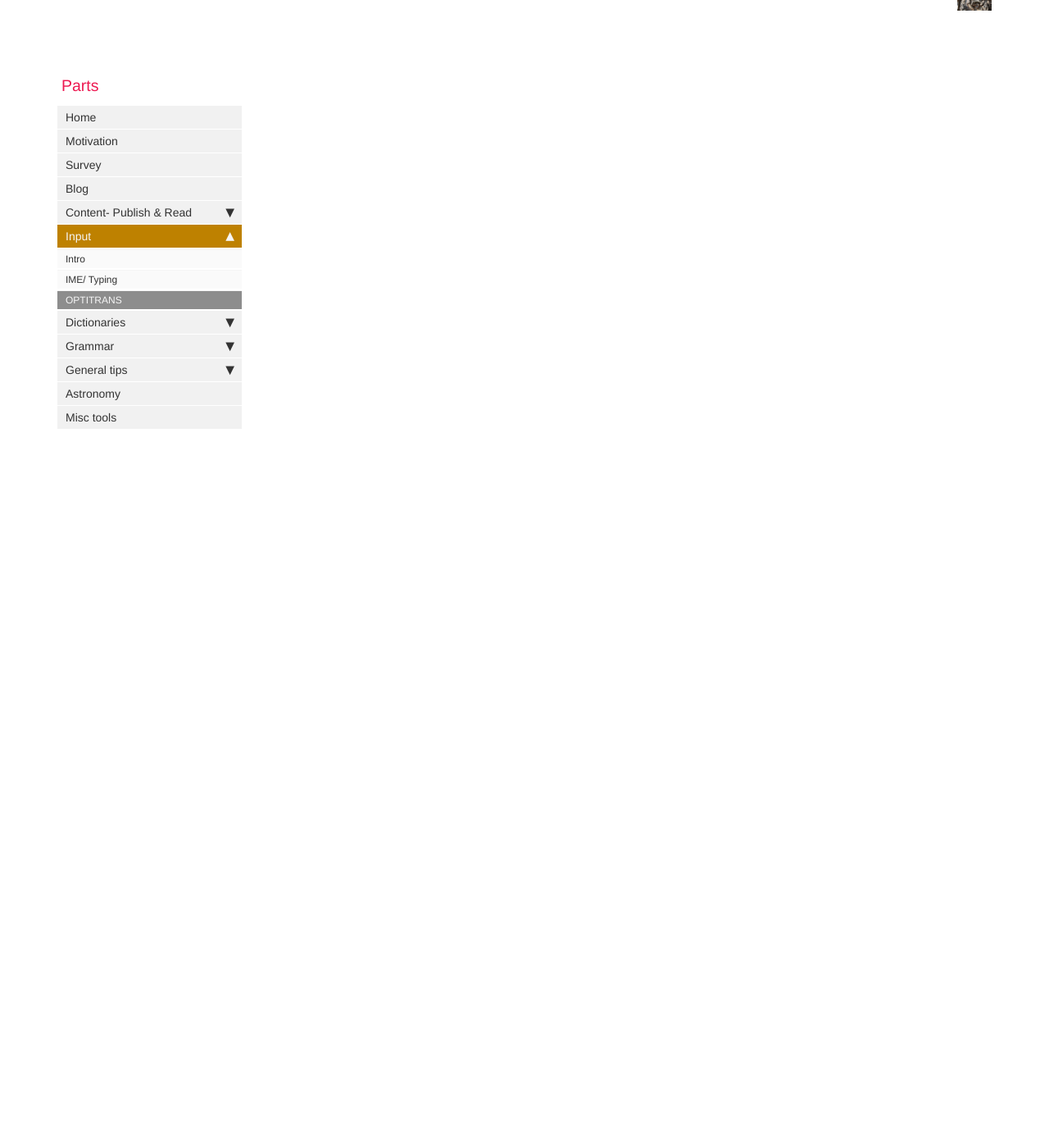
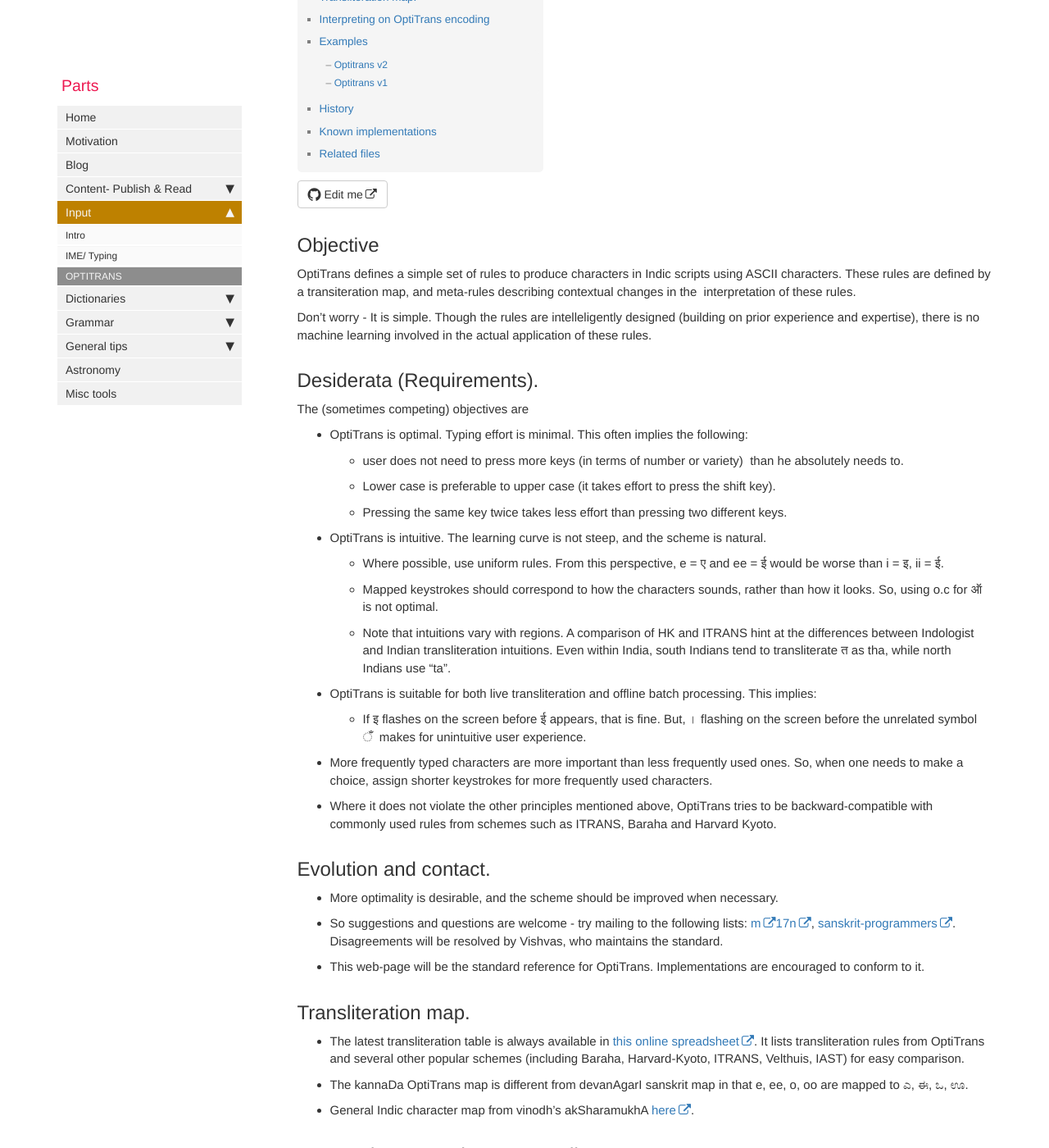
Before and after one commit to sanskrit-coders/jekyll-site-archived, a Jekyll site: the page built from pages/input/optitrans.md, in a window 1280 px wide and 1400 px high, scrolled down 270 px. Shown: the whole window at 82% size. Built offline with Jekyll 4.4.1, drawn with Linux system fonts in a browser that asks for light colours; nearby versions of some CDN libraries; our own code applies the rules of GitHub Pages for plain Markdown files; comment, search, counter and statistics services are not loaded; before the commit the page ends 900 px from its top, so only the background shows below that; some of the changed text lies outside the part shown.

Commit message:
Content update

```diff
--- a/pages/input/optitrans.md
+++ b/pages/input/optitrans.md
@@ -0,0 +1,119 @@
+---
+title: Optitrans
+---
+
+Objective
+-------
+
+OptiTrans defines a simple set of rules to produce characters in Indic scripts using ASCII characters. These rules are defined by a transiteration map, and meta-rules describing contextual changes in the  interpretation of these rules.
+
+Don't worry - It is simple. Though the rules are intelleligently designed (building on prior experience and expertise), there is no machine learning involved in the actual application of these rules.
+
+Desiderata (Requirements).
+----------------------------
+
+The (sometimes competing) objectives are
+
+*   OptiTrans is optimal. Typing effort is minimal. This often implies the following:
+
+    *   user does not need to press more keys (in terms of number or variety)  than he absolutely needs to.
+    *   Lower case is preferable to upper case (it takes effort to press the shift key).
+    *   Pressing the same key twice takes less effort than pressing two different keys.
+
+*   OptiTrans is intuitive. The learning curve is not steep, and the scheme is natural.
+
+    *   Where possible, use uniform rules. From this perspective, e = ए and ee = ई would be worse than i = इ, ii = ई.
+
+    *   Mapped keystrokes should correspond to how the characters sounds, rather than how it looks. So, using o.c for ऑ is not optimal.
+
+    *   Note that intuitions vary with regions. A comparison of HK and ITRANS hint at the differences between Indologist and Indian transliteration intuitions. Even within India, south Indians tend to transliterate त as tha, while north Indians use "ta".
+
+*   OptiTrans is suitable for both live transliteration and offline batch processing. This implies:
+
+    *   If इ flashes on the screen before ई appears, that is fine. But, । flashing on the screen before the unrelated symbol  ँ  makes for unintuitive user experience.
+
+*   More frequently typed characters are more important than less frequently used ones. So, when one needs to make a choice, assign shorter keystrokes for more frequently used characters.
+*   Where it does not violate the other principles mentioned above, OptiTrans tries to be backward-compatible with commonly used rules from schemes such as ITRANS, Baraha and Harvard Kyoto.
+
+
+Evolution and contact.
+----------------------------
+
+*   More optimality is desirable, and the scheme should be improved when necessary.
+*   So suggestions and questions are welcome - try mailing to the following lists: [m](https://lists.nongnu.org/mailman/listinfo/m17n-list)[17n](https://lists.nongnu.org/mailman/listinfo/m17n-list), [sanskrit-programmers](http://groups.google.com/group/sanskrit-programmers). Disagreements will be resolved by Vishvas, who maintains the standard.
+*   This web-page will be the standard reference for OptiTrans. Implementations are encouraged to conform to it.
+
+Transliteration map.
+---------------------
+
+*   The latest transliteration table is always available in [this online spreadsheet](https://docs.google.com/spreadsheet/ccc?key=0Al_QBT-hoqqVdHQ1MFZLU0FveUU0SlJRMFJ5MWZPWnc). It lists transliteration rules from OptiTrans and several other popular schemes (including Baraha, Harvard-Kyoto, ITRANS, Velthuis, IAST) for easy comparison.
+*   The kannaDa OptiTrans map is different from devanAgarI sanskrit map in that e, ee, o, oo are mapped to ಎ, ಈ, ಒ, ಊ.
+*   General Indic character map from vinodh's akSharamukhA [here](http://www.virtualvinodh.com/wp/character-matrix/).
+
+Interpreting on OptiTrans encoding
+------------------------------------------
+*   The context decides whether a dependent or an independent vowel is produced.
+*   When the script is used to render languages such as Hindi, the virAma at the end of the word [is deleted](http://en.wikipedia.org/wiki/Schwa_deletion_in_Indo-Aryan_languages).
+
+Examples
+--------------
+### Optitrans v2
+
+* Avoiding unnecessary 'a's.
+
+    * kml or kamala : कमल
+
+* Typing vyanjana-s with a virAma
+
+  *      sikkt - सिक्त
+  *      sik;t - सिक्त
+
+* Shortcut for typing panchama-s/ anunAsika-s of vargIya-vyanjana-s
+
+    *   shankara or shnnkr- शङ्कर।
+    *   snncit - सञ्चित
+    *   shann karoti - शङ् करोति।
+
+* Overriding shortcuts
+
+    *   pashyann  karoti - पश्यन् करोति। (Note two spaces here. Avoids पश्यङ् करोति )
+    *   s<Commit key>h or s<left arrow, right arrow>h or sah or saha - सह (Avoids श)
+
+### Optitrans v1
+
+*   shankara manju - शङ्कर मञ्जु
+*   shiv shankar (while writing hindI) - शिव शङ्कर
+*   shiv shankar (while writing Samskrita) - शिव् शङ्कर्
+*   ak.ha man.hju - अक्ह मन्जु
+*   mukha - मुख
+*   shraddhAvAn asi. gacCha. - श्रद्धावान् असि। गच्छ।
+
+History
+-------
+
+*   Pick a random Indian off the street and ask him to spell शङ्कर - what you get is "shankara", almost never "sankara" or "saMkara" or "saGkara". ITRANS (developed by an Indian named Avinash) followed this intuitive sense of how it makes sense to type sanskrit sounds in an inadequate alien alphabet. OPTITRANS is but a modification of ITRANS which sought to formalize this intuitive, mostly ITRANS-compatible, spelling.
+*   In Oct 2012, OPTITRANS v1  was developed mainly for inputting text conveniently using the (mostly Linux) M17N library (please see below) after a discussion in their mailing list.
+*   Later, OPTITRANS v1 was used in one of Google's indic input tool (where the author used to work).
+*   In the meantime, OPTITRANS v1 also came to be used to look up words in the stardict dictionary.
+*   Later in 2015, the experimental OPTITRANS v2 was developed for potentially more efficient text input.
+
+Known implementations
+---------------------
+
+*   optitransv2
+
+    *   In m17n : [hi-optitransv2.mim](https://github.com/sanskrit-coders/m17n-db/blob/master/MIM/hi-optitransv2.mim)
+
+        *   Older versions: ( [hi-itrans](http://git.savannah.gnu.org/cgit/m17n/m17n-db.git/tree/MIM/hi-itrans.mim), [sa-itrans](http://git.savannah.gnu.org/cgit/m17n/m17n-db.git/tree/MIM/sa-itrans.mim))  may be be moved to *-optitrans.
+        *   Installation tips [here](https://sites.google.com/site/sanskritcode/home/survey).
+
+*   optitransv1 is used for lookups by the stardict-sanskrit project \[[1](https://github.com/sanskrit-coders/stardict-sanskrit/issues/71)\].
+*   Gmail's hindI and sanskrit phonetic input are similar.
+
+Related files
+-------------
+
+*   In m17n
+
+    *   lsymbol.mim
+    *   ssymbol.mim
```
Also changed, not shown: CONTRIBUTING.md (+0 -3 lines), _data/sidebars/home_sidebar.yml (+10 -4 lines), pages/dictionaries/flashcards.md (added, +13 -0 lines), pages/dictionaries/offline.md (+1 -41 lines), pages/dictionaries/spellcheck.md (added, +22 -0 lines).
